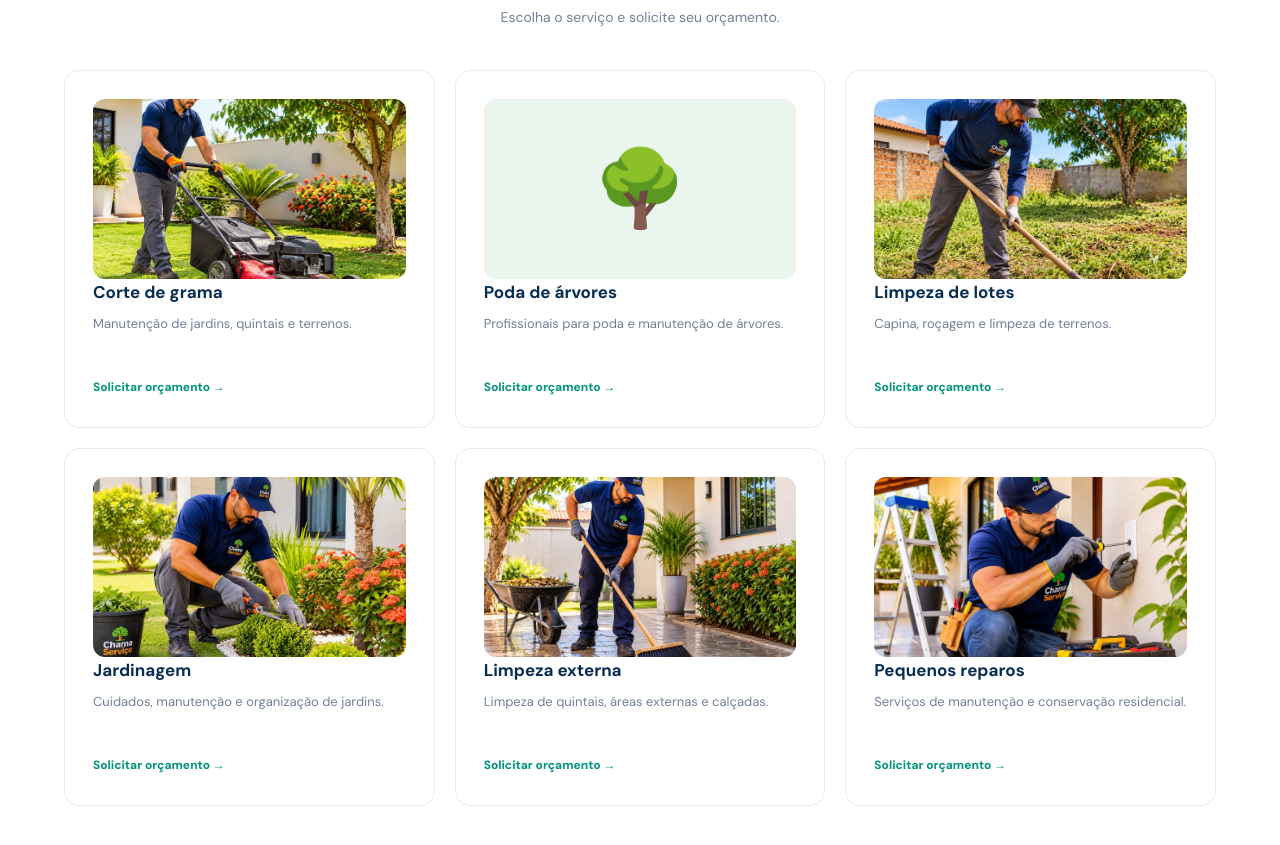
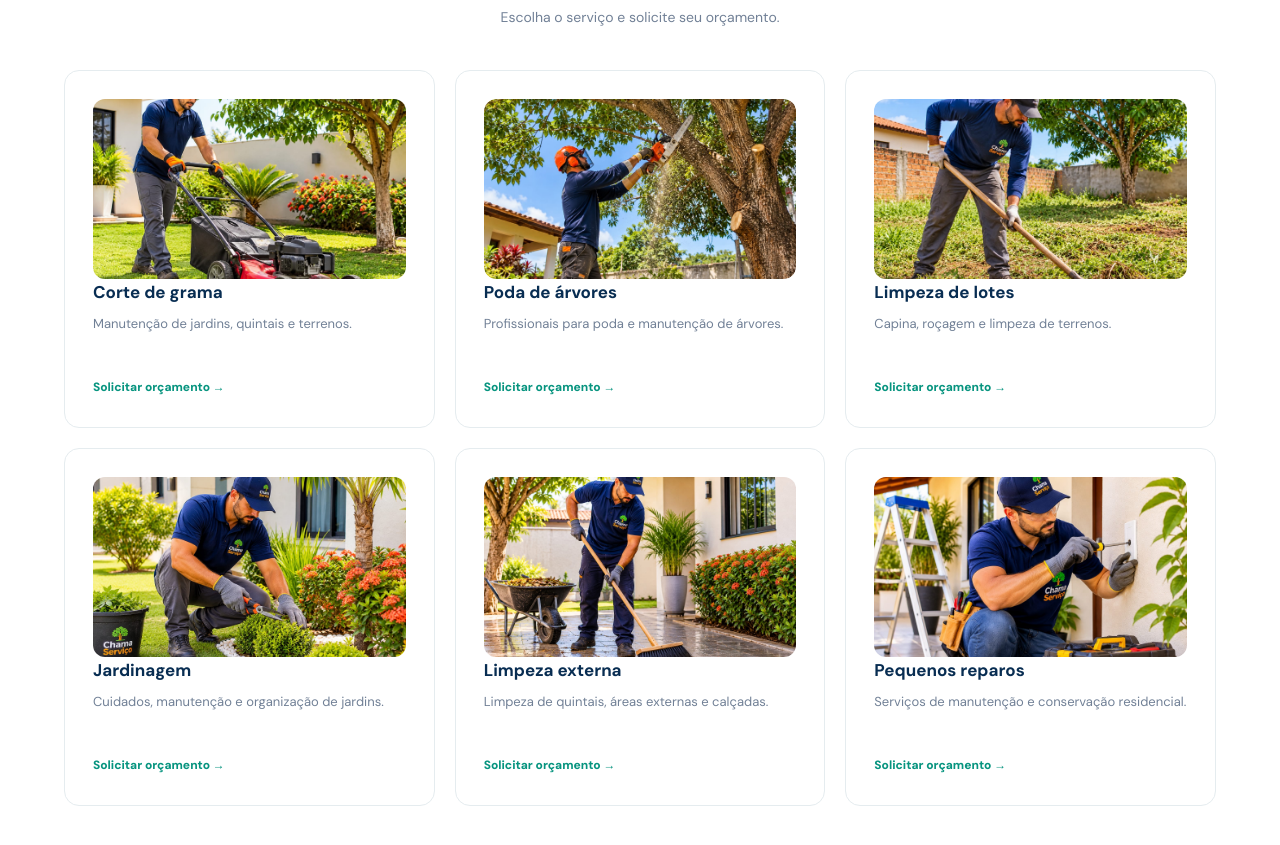
Before and after one commit to camhladesouza-eng/Chama-servi-o, a plain HTML site: page index.html in a window 1280 px wide. Shown: the part 863-1708 px from the top of the page. Drawn offline with Linux system fonts and the light colour scheme.

Commit message:
index.html

```diff
--- a/index.html
+++ b/index.html
@@ -176,12 +176,17 @@
 
       <!-- PODA DE ÁRVORES -->
 
+
 <article class="service-card">
 
   <div class="service-photo"
-             style="width:100%;height:180px;display:flex;align-items:center;justify-content:center;background:#eaf5ed;border-radius:12px;">
+       style="width:100%;height:180px;display:flex;align-items:center;justify-content:center;border-radius:12px;overflow:hidden;">
 
-          <span style="font-size:75px;">🌳</span>
+    <img
+      src="assets/poda-arvore.jpg"
+      alt="Serviço profissional de poda de árvores"
+      style="width:100%;height:100%;object-fit:cover;border-radius:12px;"
+    >
 
   </div>
 
```
Lines whose indentation alone changed are shown as unchanged.
